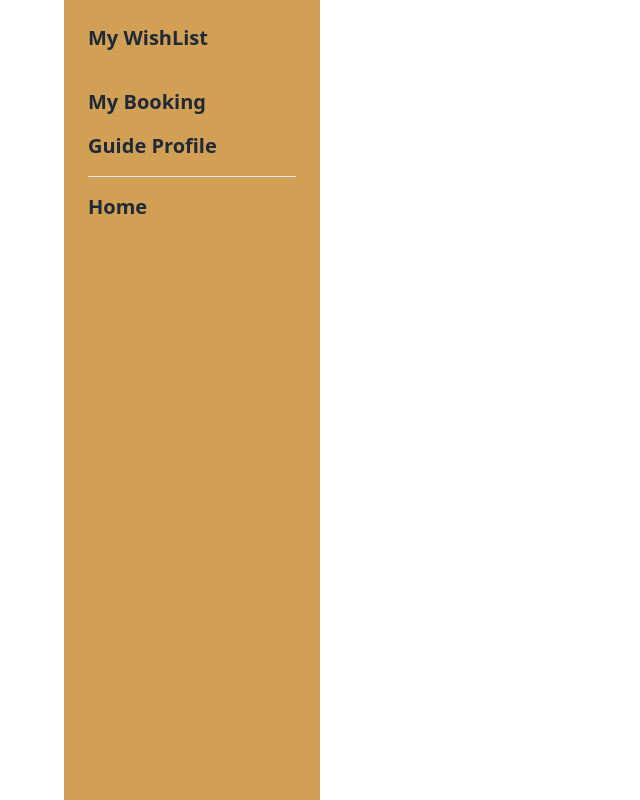
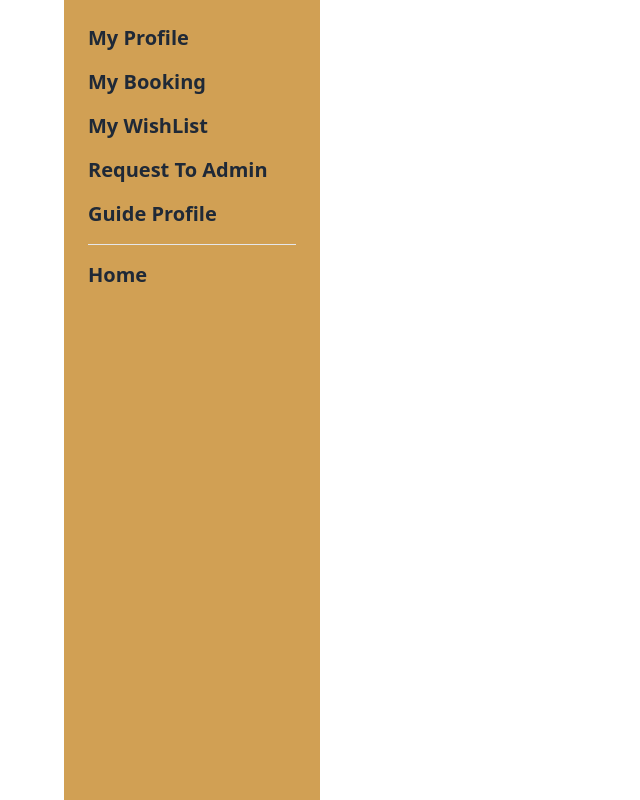
Before and after one commit to imranhasan2/tour-planners-ltd-client, a React (Vite) app: page /dashboard in a window 1280 px wide. Shown: the whole page, without its empty margins (0-640 px from the left). Built offline with nearby package versions, Linux system fonts and the light colour scheme; no server answers.

Commit message:
user added to database

```diff
--- a/src/Components/SocialLogin/SocialLogin.jsx
+++ b/src/Components/SocialLogin/SocialLogin.jsx
@@ -1,9 +1,50 @@
+import { useNavigate } from "react-router-dom";
+import usePublicAxios from "../../Hooks/usePublic/usePublicAxios";
+import useAuth from "../../Hooks/useAuth";
+import { FaGoogle } from "react-icons/fa";
+import Swal from "sweetalert2";
 
 
 const SocialLogin = () => {
+
+    const { googleSignIn } = useAuth()
+
+    const navigate = useNavigate()
+
+    const axiosPublic = usePublicAxios()
+
+    const handleGoogleSIgnIn = () => {
+        googleSignIn()
+            .then(result => {
+                console.log(result.user)
+                const userInfo = {
+                    email: result.user?.email,
+                    name: result.user?.displayName
+                }
+                axiosPublic.post('/users', userInfo)
+                    .then(res => {
+
+                        if (res.data.insertedId > 0) {
+                            Swal.fire({
+                                position: "top-end",
+                                icon: "success",
+                                title: "User logged SuccessFully",
+                                showConfirmButton: false,
+                                timer: 1500
+                            });
+                        }
+                        console.log(res.data)
+                        navigate('/')
+                    })
+
+            })
+    }
     return (
-        <div>
-
+        <div className=" flex justify-center flex-col items-center space-y-4">
+            <h2 className="text-[#444] text-2xl">Or sign in with</h2>
+            <button onClick={handleGoogleSIgnIn}>
+                <FaGoogle className=" border-2 rounded-full p-4 text-6xl" ></FaGoogle>
+            </button>
         </div>
     );
 };
--- a/src/DashBoard/DashBoard.jsx
+++ b/src/DashBoard/DashBoard.jsx
@@ -4,17 +4,18 @@ import { NavLink, Outlet } from "react-router-dom";
 const DashBoard = () => {
 
 
+
     return (
-         <div className="flex">
+        <div className="flex">
             <div className="w-64 min-h-screen p-6 space-y-4 bg-[#D1A054] flex flex-col">
 
 
-                {/* My WishList NavLink */}
+                {/*User Navlink */}
                 <NavLink
                     to="/dashboard/whistList"
-                    className="text-xl font-bold hover:text-blue-600 mb-5"
+                    className="text-xl font-bold hover:text-blue-600 "
                 >
-                    My WishList
+                    My Profile
                 </NavLink>
                 <NavLink
                     to="/dashboard/mybooking"
@@ -22,10 +23,23 @@ const DashBoard = () => {
                 >
                     My Booking
                 </NavLink>
+                <NavLink
+                    to="/dashboard/whistList"
+                    className="text-xl font-bold hover:text-blue-600 "
+                >
+                    My WishList
+                </NavLink>
+                <NavLink
+                    to="/dashboard/whistList"
+                    className="text-xl font-bold hover:text-blue-600 "
+                >
+                    Request To Admin
+                </NavLink>
 
 
 
-                 {/* Guide Profile NavLink with margin-bottom */}
+
+                {/* Guide Profile NavLink with margin-bottom */}
                 <NavLink
                     to="/dashboard/guides"
                     className="text-xl font-bold hover:text-blue-600 mb-5"
@@ -34,6 +48,11 @@ const DashBoard = () => {
                 </NavLink>
 
                 <hr />
+
+
+
+
+
 
                 {/* Home NavLink */}
                 <NavLink
--- a/src/Providers/AuthProvider.jsx
+++ b/src/Providers/AuthProvider.jsx
@@ -1,11 +1,14 @@
-import { createUserWithEmailAndPassword, onAuthStateChanged, signInWithEmailAndPassword, signOut } from "firebase/auth";
+import { GoogleAuthProvider, createUserWithEmailAndPassword, onAuthStateChanged, signInWithEmailAndPassword, signInWithPopup, signOut } from "firebase/auth";
 import { createContext, useEffect, useState } from "react";
 import auth from "../Firebase/Firebase.config";
 
 export const AuthContext = createContext(null)
 
+
+
 const AuthProvider = ({ children }) => {
 
+    const googleProvider = new GoogleAuthProvider()
     const [user, setUser] = useState(null)
     const [loader, setLoading] = useState(true)
 
@@ -20,6 +23,11 @@ const AuthProvider = ({ children }) => {
         return signInWithEmailAndPassword(auth, email, password)
     }
 
+    const googleSignIn = () => {
+
+        setLoading(true)
+        return signInWithPopup(auth, googleProvider)
+    }
 
 
 
@@ -48,7 +56,7 @@ const AuthProvider = ({ children }) => {
         loader,
         createUser,
         login,
-        logOut,
+        logOut,googleSignIn
 
     }
     return (
```
